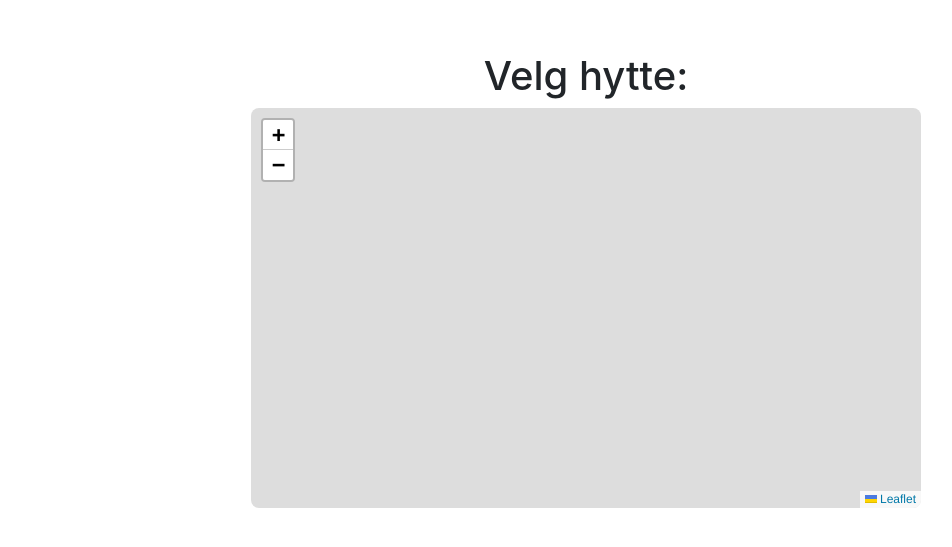
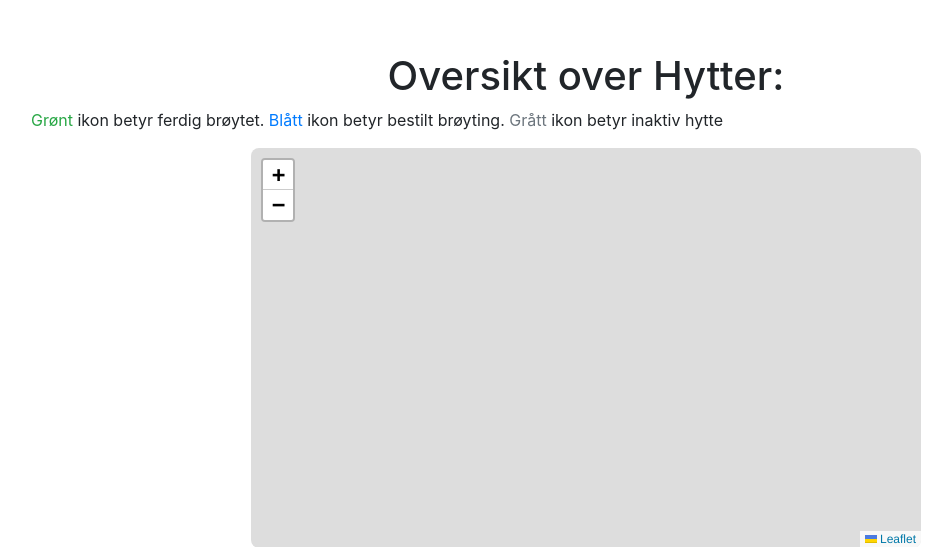
Before and after one commit to Jeph-git/Hytte_Prosjekt, a Flask app: template templates/map.html in a window 1280 px wide. Shown: the part 66-613 px from the top of the page, without its empty margins (54-1006 px from the left). Run offline with Flask 3, Linux system fonts and the light colour scheme; the template is opened without the code that fills it, so the values that code supplies are empty; the visitor is signed in with stand-in values (Sample User, id 1); some libraries are stand-ins or nearby versions.

Commit message:
color text

```diff
--- a/templates/map.html
+++ b/templates/map.html
@@ -11,7 +11,8 @@
 </div>
 {% endfor %}
 
-  <h1 class="text-center mt-5">Velg hytte:</h1>
+  <h1 class="text-center mt-5">Oversikt over Hytter:</h1>
+  <p><span class="text-success">Grønt </span>ikon betyr ferdig brøytet. <span class="text-primary">Blått </span>ikon betyr bestilt brøyting. <span class="text-secondary">Grått </span>ikon betyr inaktiv hytte</p>
 
 
 
```
